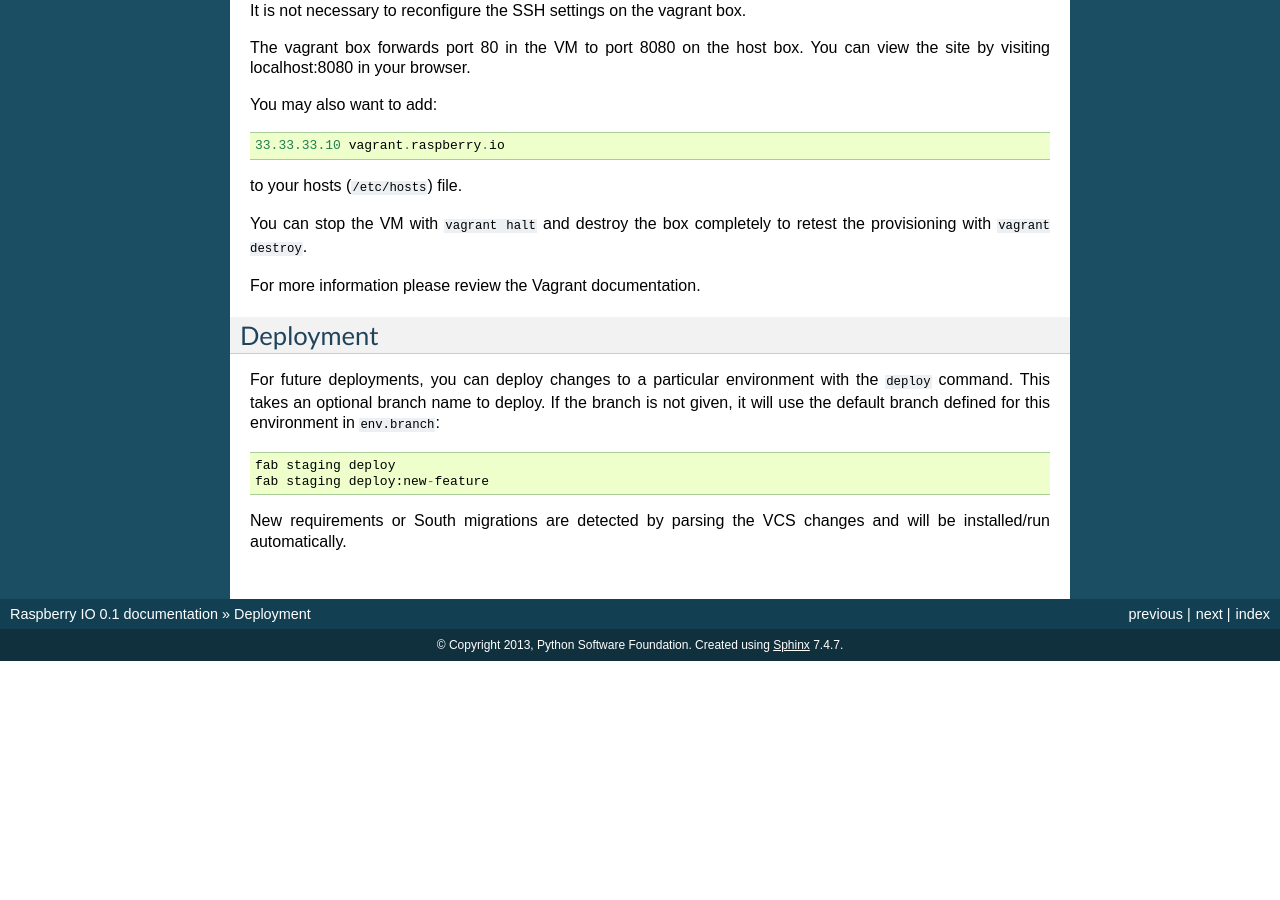
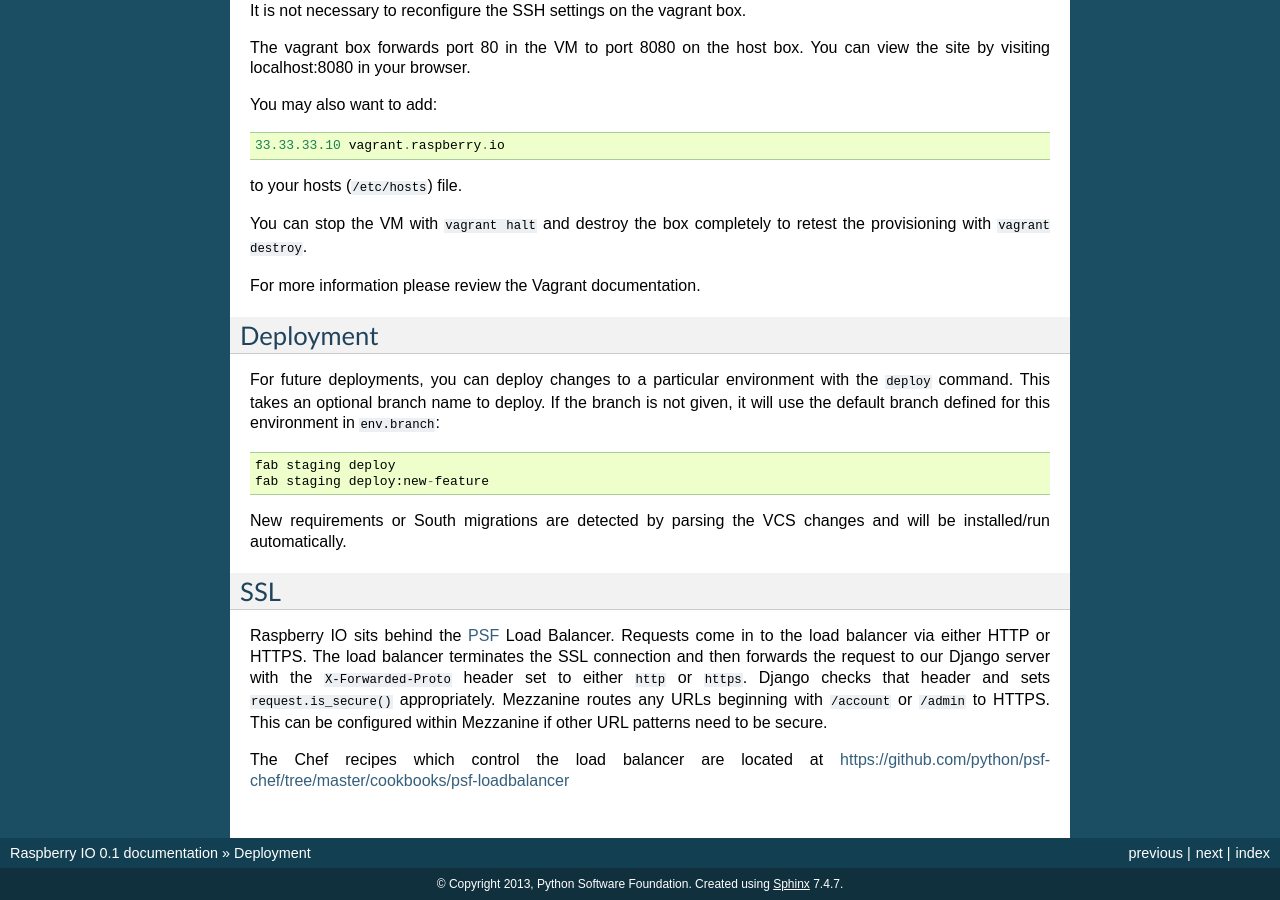
Before and after one commit to python/raspberryio, a Sphinx documentation site: the page built from docs/deployment.rst, in a window 1280 px wide and 900 px high, scrolled down 1647 px. Built offline with Sphinx 7.4.7, drawn with Linux system fonts in a browser that asks for light colours; before the commit the page ends 2308 px from its top, so only the background shows below that.

Commit message:
Add SSL info to deployment document

```diff
--- a/docs/CHANGELOG.rst
+++ b/docs/CHANGELOG.rst
@@ -2,7 +2,7 @@ Raspberry IO Changelog
 ======================
 
 Version 0.2 - Open Source Release (unreleased)
---------------------------------
+----------------------------------------------
 
 * Set up Travis CI
 * Set up Spinx docs, Read The Docs integration
--- a/docs/deployment.rst
+++ b/docs/deployment.rst
@@ -128,3 +128,19 @@ is not given, it will use the default branch defined for this environment in
 
 New requirements or South migrations are detected by parsing the VCS changes and
 will be installed/run automatically.
+
+SSL
+---
+
+Raspberry IO sits behind the `PSF <http://www.python.org/psf/>`_ Load
+Balancer. Requests come in to the load balancer via either HTTP or
+HTTPS. The load balancer terminates the SSL connection and then
+forwards the request to our Django server with the
+``X-Forwarded-Proto`` header set to either ``http`` or ``https``.
+Django checks that header and sets ``request.is_secure()``
+appropriately. Mezzanine routes any URLs beginning with ``/account``
+or ``/admin`` to HTTPS. This can be configured within Mezzanine if
+other URL patterns need to be secure.
+
+The Chef recipes which control the load balancer are located at
+`<https://github.com/python/psf-chef/tree/master/cookbooks/psf-loadbalancer>`_
```
